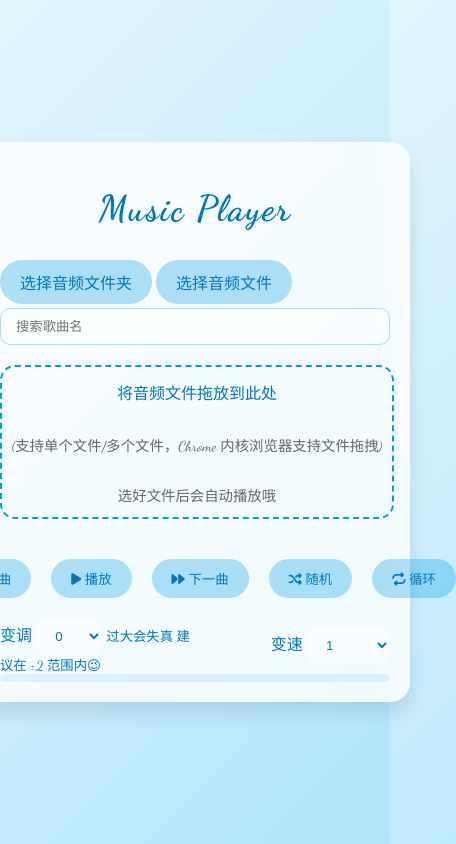
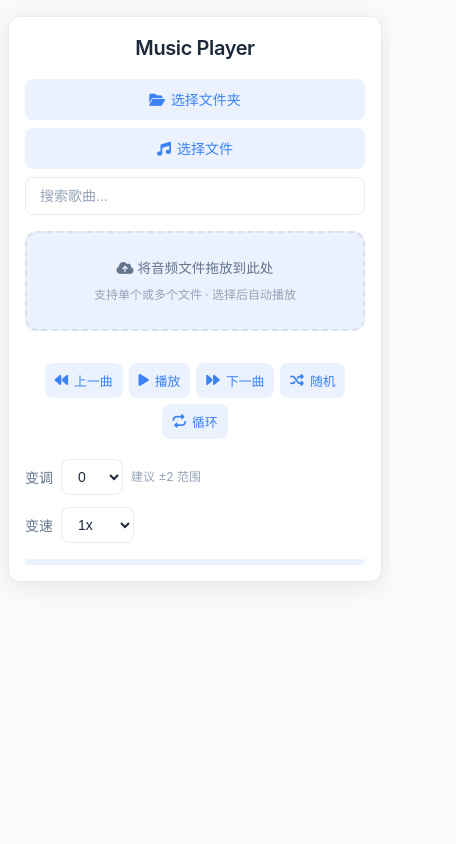
Before and after one commit to DreamingZH/LocalPitchPlayer, a plain HTML site: page index.html in a window 390 px wide. Shown: the whole page, 456 px wide, since content can reach past the window. Drawn offline with Linux system fonts and the light colour scheme.

Commit message:
Beautify page and adapt theme change.

```diff
--- a/index.html
+++ b/index.html
@@ -3,50 +3,51 @@
 
 <head>
     <meta charset="UTF-8">
-    <meta name="viewport" content="width=device-width, initial-scale=1.0">
+    <meta name="viewport" content="width=device-width, initial-scale=1.0, viewport-fit=cover">
+    <meta name="theme-color" content="#f8fafc" media="(prefers-color-scheme: light)">
+    <meta name="theme-color" content="#0f172a" media="(prefers-color-scheme: dark)">
     <title>Music Player</title>
     <link rel="stylesheet" href="./static/css/style.css">
     <link href="https://cdnjs.cloudflare.com/ajax/libs/font-awesome/6.7.2/css/all.min.css" rel="stylesheet">
-    <link href="https://fonts.googleapis.com/css2?family=Dancing+Script:wght@400;700&display=swap" rel="stylesheet">
 </head>
 
 <body>
 <div class="audio-player-container">
-    <h1 id="player-title">Music Player</h1>
-    <div class="file-selector flex flex-wrap items-center gap-4">
-        <label for="folder-input" class="btn-style">选择音频文件夹</label>
+    <h1 id="player-title" title="Music Player">Music Player</h1>
+    <div class="file-selector">
+        <label for="folder-input" class="btn-style">
+            <i class="fa-solid fa-folder-open"></i> <span>选择文件夹</span>
+        </label>
         <input type="file" id="folder-input" class="hidden" webkitdirectory directory accept="audio/*">
-        <label for="single-song-input" class="btn-style">选择音频文件</label>
+        <label for="single-song-input" class="btn-style">
+            <i class="fa-solid fa-music"></i> <span>选择文件</span>
+        </label>
         <input type="file" id="single-song-input" class="hidden" accept="audio/*" multiple>
-        <input type="text" id="search-input"
-               class="p-2 border border-gray-300 rounded focus:ring-blue-500 focus:border-blue-500"
-               placeholder="搜索歌曲名">
+        <input type="text" id="search-input" placeholder="搜索歌曲...">
     </div>
     <div id="drag-drop-area" class="drag-drop-zone">
-        <p>将音频文件拖放到此处</p>
-        <p class="hint">(支持单个文件/多个文件，Chrome 内核浏览器支持文件拖拽)</p>
-        <p class="hint">选好文件后会自动播放哦</p>
+        <p><i class="fa-solid fa-cloud-arrow-up"></i> 将音频文件拖放到此处</p>
+        <p class="hint">支持单个或多个文件 · 选择后自动播放</p>
     </div>
-    <div class="song-list" id="song-list">
-    </div>
+    <div class="song-list" id="song-list"></div>
     <div class="player-controls">
-        <button id="prev-btn" class="btn">
-            <i class="fa-solid fa-backward"></i> 上一曲
+        <button id="prev-btn" class="btn" title="上一曲">
+            <i class="fa-solid fa-backward"></i> <span>上一曲</span>
         </button>
-        <button id="play-pause-btn" class="btn">
-            <i class="fa-solid fa-play"></i> 播放
+        <button id="play-pause-btn" class="btn" title="播放">
+            <i class="fa-solid fa-play"></i> <span>播放</span>
         </button>
-        <button id="next-btn" class="btn">
-            <i class="fa-solid fa-forward"></i> 下一曲
+        <button id="next-btn" class="btn" title="下一曲">
+            <i class="fa-solid fa-forward"></i> <span>下一曲</span>
         </button>
-        <button id="random-btn" class="btn">
-            <i class="fa-solid fa-shuffle"></i> 随机
+        <button id="random-btn" class="btn" title="随机播放">
+            <i class="fa-solid fa-shuffle"></i> <span>随机</span>
         </button>
-        <button id="loop-btn" class="btn">
-            <i class="fa-solid fa-repeat"></i> 循环
+        <button id="loop-btn" class="btn" title="循环播放">
+            <i class="fa-solid fa-repeat"></i> <span>循环</span>
         </button>
     </div>
-    <div class="row mt-3">
+    <div class="row">
         <div class="col-md-6">
             <div class="input-group">
                 <div>
@@ -64,21 +65,26 @@
                         <option value="4">+4</option>
                         <option value="5">+5</option>
                     </select>
-                    <small class="text-muted">过大会失真 建议在 ±2 范围内😉</small>
+                    <small class="text-muted">建议 ±2 范围</small>
                 </div>
             </div>
         </div>
-        <div class="col-md-6 d-flex justify-content-end">
+        <div class="col-md-6">
             <div class="input-group">
-                <div>
+                <div class="justify-end">
                     <span class="input-group-text">变速</span>
                     <select id="tempo-shift" class="tempo-shift-select">
+                        <option value="0.5">0.5x</option>
+                        <option value="0.6">0.6x</option>
+                        <option value="0.7">0.7x</option>
                         <option value="0.8">0.8x</option>
-                        <option value="1" selected>1</option>
-                        <option value="1.25">1.25x</option>
+                        <option value="0.9">0.9x</option>
+                        <option value="1" selected>1x</option>
+                        <option value="1.1">1.1x</option>
+                        <option value="1.2">1.2x</option>
+                        <option value="1.3">1.3x</option>
+                        <option value="1.4">1.4x</option>
                         <option value="1.5">1.5x</option>
-                        <option value="1.75">1.75x</option>
-                        <option value="2">2x</option>
                     </select>
                 </div>
             </div>
--- a/static/css/style.css
+++ b/static/css/style.css
@@ -1,35 +1,75 @@
-/* 使用具有艺术风格的字体 */
+/* CSS 变量 - 浅色主题 */
+:root {
+    --bg-primary: #f8fafc;
+    --bg-secondary: #ffffff;
+    --bg-tertiary: rgba(255, 255, 255, 0.8);
+    --text-primary: #1e293b;
+    --text-secondary: #64748b;
+    --text-muted: #94a3b8;
+    --accent: #3b82f6;
+    --accent-light: rgba(59, 130, 246, 0.1);
+    --accent-medium: rgba(59, 130, 246, 0.2);
+    --accent-hover: rgba(59, 130, 246, 0.3);
+    --border: rgba(0, 0, 0, 0.08);
+    --shadow: 0 4px 24px rgba(0, 0, 0, 0.08);
+    --shadow-hover: 0 8px 32px rgba(0, 0, 0, 0.12);
+}
+
+/* 深色主题 */
+@media (prefers-color-scheme: dark) {
+    :root {
+        --bg-primary: #0f172a;
+        --bg-secondary: #1e293b;
+        --bg-tertiary: rgba(30, 41, 59, 0.9);
+        --text-primary: #f1f5f9;
+        --text-secondary: #94a3b8;
+        --text-muted: #64748b;
+        --accent: #60a5fa;
+        --accent-light: rgba(96, 165, 250, 0.1);
+        --accent-medium: rgba(96, 165, 250, 0.2);
+        --accent-hover: rgba(96, 165, 250, 0.3);
+        --border: rgba(255, 255, 255, 0.08);
+        --shadow: 0 4px 24px rgba(0, 0, 0, 0.3);
+        --shadow-hover: 0 8px 32px rgba(0, 0, 0, 0.4);
+    }
+}
+
+/* 基础样式 */
+* {
+    box-sizing: border-box;
+    margin: 0;
+    padding: 0;
+}
+
 body {
-    background: linear-gradient(135deg, #e1f5fe, #b3e5fc);
-    font-family: 'Dancing Script', cursive;
-    color: #0277bd;
+    background: var(--bg-primary);
+    font-family: -apple-system, BlinkMacSystemFont, 'Segoe UI', Roboto, 'Helvetica Neue', Arial, sans-serif;
+    color: var(--text-primary);
     display: flex;
     justify-content: center;
     align-items: center;
     min-height: 100vh;
-    margin: 0;
+    padding: 16px;
+    line-height: 1.5;
+    -webkit-font-smoothing: antialiased;
 }
 
-footer {
-    margin-top: auto; /* 推至底部 */
-}
-
+/* 主容器 */
 .audio-player-container {
-    background-color: rgba(255, 255, 255, 0.8);
-    backdrop-filter: blur(10px);
-    border-radius: 20px;
-    flex: 1; /* 占据剩余空间 */
-    padding: 20px;
-    box-shadow: 0 10px 20px rgba(0, 0, 0, 0.1);
+    background: var(--bg-secondary);
+    border-radius: 16px;
+    padding: 24px;
+    box-shadow: var(--shadow);
     width: 100%;
-    max-width: 600px;
-    animation: fadeIn 0.5s ease-out;
+    max-width: 560px;
+    animation: fadeIn 0.4s ease-out;
+    border: 1px solid var(--border);
 }
 
 @keyframes fadeIn {
     from {
         opacity: 0;
-        transform: translateY(-20px);
+        transform: translateY(-10px);
     }
     to {
         opacity: 1;
@@ -37,224 +77,393 @@ footer {
     }
 }
 
-h1 {
+/* 标题 - 修复过长问题 */
+h1#player-title {
     text-align: center;
-    margin-bottom: 30px;
-    color: #0277bd;
-    font-size: 2.25rem;
-    font-weight: 700;
-    letter-spacing: 0.05em;
+    margin-bottom: 24px;
+    color: var(--text-primary);
+    font-size: 1.5rem;
+    font-weight: 600;
+    letter-spacing: -0.02em;
+    /* 修复文件名过长问题 */
+    max-width: 100%;
+    overflow: hidden;
+    text-overflow: ellipsis;
+    white-space: nowrap;
+    padding: 0 8px;
 }
 
+/* 文件选择区域 */
 .file-selector {
-    margin-bottom: 20px;
     display: flex;
     flex-wrap: wrap;
-    align-items: center;
-    gap: 4px;
+    gap: 8px;
+    margin-bottom: 16px;
 }
 
+/* 按钮通用样式 */
+.btn-style,
+.btn {
+    background: var(--accent-light);
+    color: var(--accent);
+    border: none;
+    border-radius: 8px;
+    padding: 10px 16px;
+    font-size: 0.875rem;
+    font-weight: 500;
+    cursor: pointer;
+    transition: all 0.2s ease;
+    display: inline-flex;
+    align-items: center;
+    justify-content: center;
+    gap: 6px;
+    white-space: nowrap;
+    user-select: none;
+    -webkit-tap-highlight-color: transparent;
+}
+
+.btn-style:hover,
+.btn:hover {
+    background: var(--accent-medium);
+}
+
+.btn-style:active,
+.btn:active {
+    transform: scale(0.98);
+}
+
+.btn.active {
+    background: var(--accent);
+    color: white;
+}
+
+/* 拖放区域 */
 .drag-drop-zone {
     width: 100%;
-    height: 150px;
-    border: 2px dashed #039be5;
-    border-radius: 15px;
+    min-height: 120px;
+    border: 2px dashed var(--border);
+    border-radius: 12px;
     display: flex;
     flex-direction: column;
     justify-content: center;
     align-items: center;
-    margin: 20px 0;
-    transition: all 0.3s ease;
+    padding: 20px;
+    margin: 16px 0;
+    transition: all 0.2s ease;
     cursor: pointer;
+    background: var(--accent-light);
 }
 
+.drag-drop-zone:hover,
 .drag-drop-zone.dragover {
-    border-color: #0277bd;
-    background-color: rgba(3, 155, 229, 0.05);
+    border-color: var(--accent);
+    background: var(--accent-medium);
+}
+
+.drag-drop-zone p {
+    color: var(--text-secondary);
+    font-size: 0.9rem;
+    text-align: center;
+    margin: 4px 0;
 }
 
 .drag-drop-zone .hint {
-    font-size: 0.9em;
-    color: #666;
+    font-size: 0.8rem;
+    color: var(--text-muted);
 }
 
+/* 搜索框 */
+#search-input {
+    flex: 1;
+    min-width: 140px;
+    background: var(--bg-tertiary);
+    border: 1px solid var(--border);
+    border-radius: 8px;
+    padding: 10px 14px;
+    font-size: 0.875rem;
+    color: var(--text-primary);
+    transition: all 0.2s ease;
+    outline: none;
+}
+
+#search-input::placeholder {
+    color: var(--text-muted);
+}
+
+#search-input:focus {
+    border-color: var(--accent);
+    box-shadow: 0 0 0 3px var(--accent-light);
+}
+
+#search-input.error {
+    border-color: #ef4444;
+    color: #ef4444;
+}
+
+/* 歌曲列表 */
 .song-list {
-    max-height: 300px;
+    max-height: 240px;
     overflow-y: auto;
     overflow-x: hidden;
-    margin-bottom: 20px;
-    scrollbar-width: thin;
-    scrollbar-color: #039be5 rgba(255, 255, 255, 0.1);
+    margin-bottom: 16px;
+    padding-right: 4px;
 }
 
 .song-list::-webkit-scrollbar {
-    width: 8px;
+    width: 6px;
 }
 
 .song-list::-webkit-scrollbar-thumb {
-    background-color: #039be5;
-    border-radius: 4px;
+    background: var(--accent-medium);
+    border-radius: 3px;
 }
 
 .song-list::-webkit-scrollbar-track {
-    background-color: rgba(255, 255, 255, 0.1);
-    border-radius: 4px;
+    background: transparent;
 }
 
 .song-item {
-    padding: 10px 15px;
-    border-radius: 10px;
-    margin-bottom: 10px;
-    background-color: rgba(255, 255, 255, 0.5);
+    padding: 12px 14px;
+    border-radius: 8px;
+    margin-bottom: 6px;
+    background: var(--accent-light);
     cursor: pointer;
-    transition: background-color 0.3s ease, transform 0.3s ease;
+    transition: all 0.2s ease;
     white-space: nowrap;
     overflow: hidden;
     text-overflow: ellipsis;
+    font-size: 0.9rem;
+    color: var(--text-primary);
 }
 
 .song-item:hover {
-    background-color: rgba(255, 255, 255, 0.7);
-    transform: scale(1.02);
+    background: var(--accent-medium);
 }
 
 .song-item.active {
-    background-color: rgba(3, 155, 229, 0.3);
+    background: var(--accent);
+    color: white;
 }
 
+/* 播放控制 */
 .player-controls {
     display: flex;
     justify-content: center;
     align-items: center;
-    gap: 20px;
+    flex-wrap: wrap;
+    gap: 8px;
     margin-bottom: 20px;
 }
 
-.btn {
-    padding: 10px 20px;
-    border-radius: 50px;
-    background-color: rgba(3, 155, 229, 0.3);
-    color: #0277bd;
-    border: none;
-    transition: background-color 0.3s ease, transform 0.3s ease;
-    white-space: nowrap;
+.player-controls .btn {
+    min-width: auto;
+    padding: 10px 14px;
 }
 
-.btn:hover {
-    background-color: rgba(3, 155, 229, 0.5);
-    transform: scale(1.05);
+.player-controls .btn i {
+    font-size: 0.9rem;
 }
 
-.btn.active {
-    background-color: rgba(3, 155, 229, 0.7);
+/* 变调变速控制 */
+.row {
+    display: flex;
+    flex-wrap: wrap;
+    gap: 12px;
+    margin-bottom: 16px;
 }
 
-.pitch-shift-select {
-    background-color: rgba(255, 255, 255, 0.5);
-    color: #0277bd;
-    border: none;
-    padding: 10px 15px;
-    border-radius: 10px;
-    transition: background-color 0.3s ease;
+.col-md-6 {
+    flex: 1;
+    min-width: 200px;
 }
 
-.pitch-shift-select:hover {
-    background-color: rgba(255, 255, 255, 0.7);
+.input-group {
+    display: flex;
+    flex-direction: column;
+    gap: 6px;
 }
 
-.tempo-shift-select {
-    background-color: rgba(255, 255, 255, 0.5);
-    color: #0277bd;
-    border: none;
-    padding: 10px 15px;
-    border-radius: 10px;
-    transition: background-color 0.3s ease;
+.input-group > div {
+    display: flex;
+    align-items: center;
+    flex-wrap: wrap;
+    gap: 8px;
 }
 
-.tempo-shift-select:hover {
-    background-color: rgba(255, 255, 255, 0.7);
+.input-group-text {
+    font-size: 0.875rem;
+    font-weight: 500;
+    color: var(--text-secondary);
 }
 
-.row {
-    display: flex; /* 启用弹性布局 */
-    flex-wrap: wrap;
-}
-.col-md-6 {
-    flex: 0 0 50%; /* 保持50%宽度 */
-    max-width: 50%;
-}
-.d-flex {
-    display: flex;
-    align-items: center;
-}
-.justify-content-end {
-    justify-content: flex-end; /* 子元素右对齐 */
+.pitch-shift-select,
+.tempo-shift-select,
+select {
+    background: var(--bg-tertiary);
+    color: var(--text-primary);
+    border: 1px solid var(--border);
+    border-radius: 8px;
+    padding: 8px 12px;
+    font-size: 0.875rem;
+    cursor: pointer;
+    transition: all 0.2s ease;
+    outline: none;
 }
 
+.pitch-shift-select:hover,
+.tempo-shift-select:hover,
+select:hover {
+    border-color: var(--accent);
+}
+
+.pitch-shift-select:focus,
+.tempo-shift-select:focus,
+select:focus {
+    border-color: var(--accent);
+    box-shadow: 0 0 0 3px var(--accent-light);
+}
+
+select option {
+    background: var(--bg-secondary);
+    color: var(--text-primary);
+}
+
+.text-muted,
+small {
+    font-size: 0.75rem;
+    color: var(--text-muted);
+}
+
+/* 进度条 */
 .progress {
-    background-color: rgba(3, 155, 229, 0.1);
-    border-radius: 10px;
-    height: 8px;
+    background: var(--accent-light);
+    border-radius: 4px;
+    height: 6px;
     cursor: pointer;
+    overflow: hidden;
 }
 
 .progress-bar {
-    background-color: #039be5;
-    border-radius: 10px;
+    background: var(--accent);
+    border-radius: 4px;
     height: 100%;
-    transition: width 0.2s ease;
+    transition: width 0.1s linear;
 }
 
-.btn-style {
-    background-color: rgba(3, 155, 229, 0.3);
-    color: #0277bd;
-    border: none;
-    border-radius: 50px;
-    padding: 10px 20px;
-    cursor: pointer;
-    transition: background-color 0.3s ease;
-    display: inline-block;
+.mt-3 {
+    margin-top: 12px;
 }
 
-.btn-style:hover {
-    background-color: rgba(3, 155, 229, 0.5);
+.justify-end {
+    justify-content: flex-end;
 }
 
+/* 隐藏元素 */
 .hidden {
-    display: none;
+    display: none !important;
 }
 
-/* 自定义下拉菜单的样式 */
-select {
-    background-color: #e1f5fe;
-    color: #0277bd;
-    padding: 5px;
-    border: 1px solid #b3e5fc;
-    border-radius: 3px;
+/* 移动端适配 */
+@media (max-width: 640px) {
+    body {
+        padding: 8px;
+        align-items: flex-start;
+    }
+
+    .audio-player-container {
+        padding: 16px;
+        border-radius: 12px;
+        margin-top: 8px;
+    }
+
+    h1#player-title {
+        font-size: 1.25rem;
+        margin-bottom: 16px;
+    }
+
+    .file-selector {
+        flex-direction: column;
+    }
+
+    .btn-style {
+        width: 100%;
+        justify-content: center;
+    }
+
+    #search-input {
+        width: 100%;
+        min-width: auto;
+    }
+
+    .drag-drop-zone {
+        min-height: 100px;
+        padding: 16px;
+    }
+
+    .drag-drop-zone p {
+        font-size: 0.85rem;
+    }
+
+    .drag-drop-zone .hint {
+        font-size: 0.75rem;
+    }
+
+    .player-controls {
+        gap: 6px;
+    }
+
+    .player-controls .btn {
+        padding: 8px 10px;
+        font-size: 0.8rem;
+    }
+
+    .player-controls .btn i {
+        font-size: 0.85rem;
+    }
+
+    .col-md-6 {
+        min-width: 100%;
+    }
+
+    .justify-end {
+        justify-content: flex-start;
+    }
+
+    .song-list {
+        max-height: 200px;
+    }
+
+    .song-item {
+        padding: 10px 12px;
+        font-size: 0.85rem;
+    }
 }
 
-/* 下拉菜单选项的样式 */
-select option {
-    background-color: #e1f5fe;
-    color: #0277bd;
+/* 小屏幕进一步优化 */
+@media (max-width: 380px) {
+    .player-controls .btn span {
+        display: none;
+    }
+
+    .player-controls .btn {
+        padding: 12px;
+        border-radius: 50%;
+        min-width: 44px;
+        min-height: 44px;
+        font-size: 0 !important; /* 强制隐藏文字，防止JS修改innerHTML移除span后文字显示 */
+        gap: 0; /* 移除图标与文字间的间距 */
+    }
+
+    .player-controls .btn i {
+        font-size: 1rem !important; /* 单独恢复图标大小 */
+        margin: 0;
+    }
 }
 
-#search-input {
-    flex: 1;
-    min-width: 200px;
-    /* 新增美化样式 */
-    background-color: rgba(255, 255, 255, 0.5);
-    border: 1px solid rgba(3, 155, 229, 0.3);
-    border-radius: 10px;
-    padding: 10px 15px;
-    transition: background-color 0.3s ease, border-color 0.3s ease;
+/* 无障碍：减少动画 */
+@media (prefers-reduced-motion: reduce) {
+    * {
+        animation-duration: 0.01ms !important;
+        transition-duration: 0.01ms !important;
+    }
 }
-
-#search-input:hover {
-    background-color: rgba(255, 255, 255, 0.7);
-    border-color: rgba(3, 155, 229, 0.5);
-}
-
-#search-input.error {
-    color: red;
-}
```
